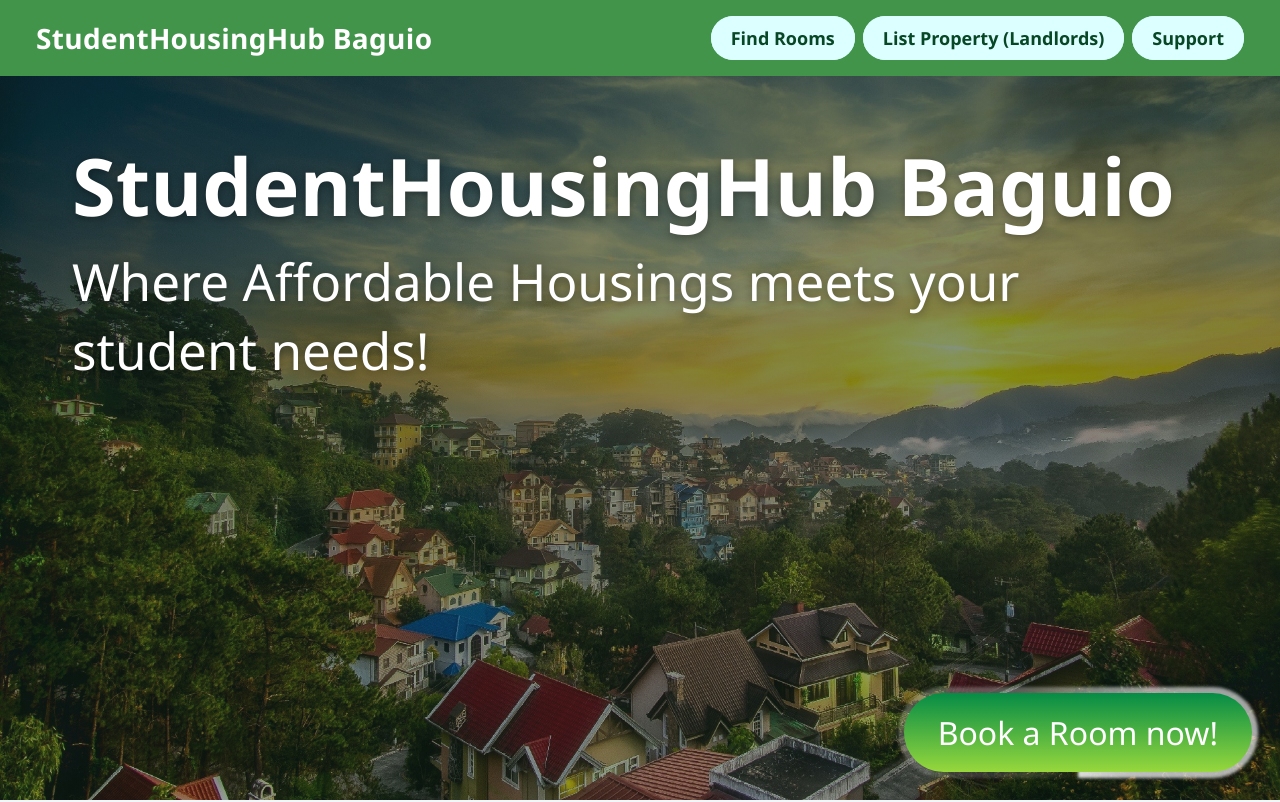
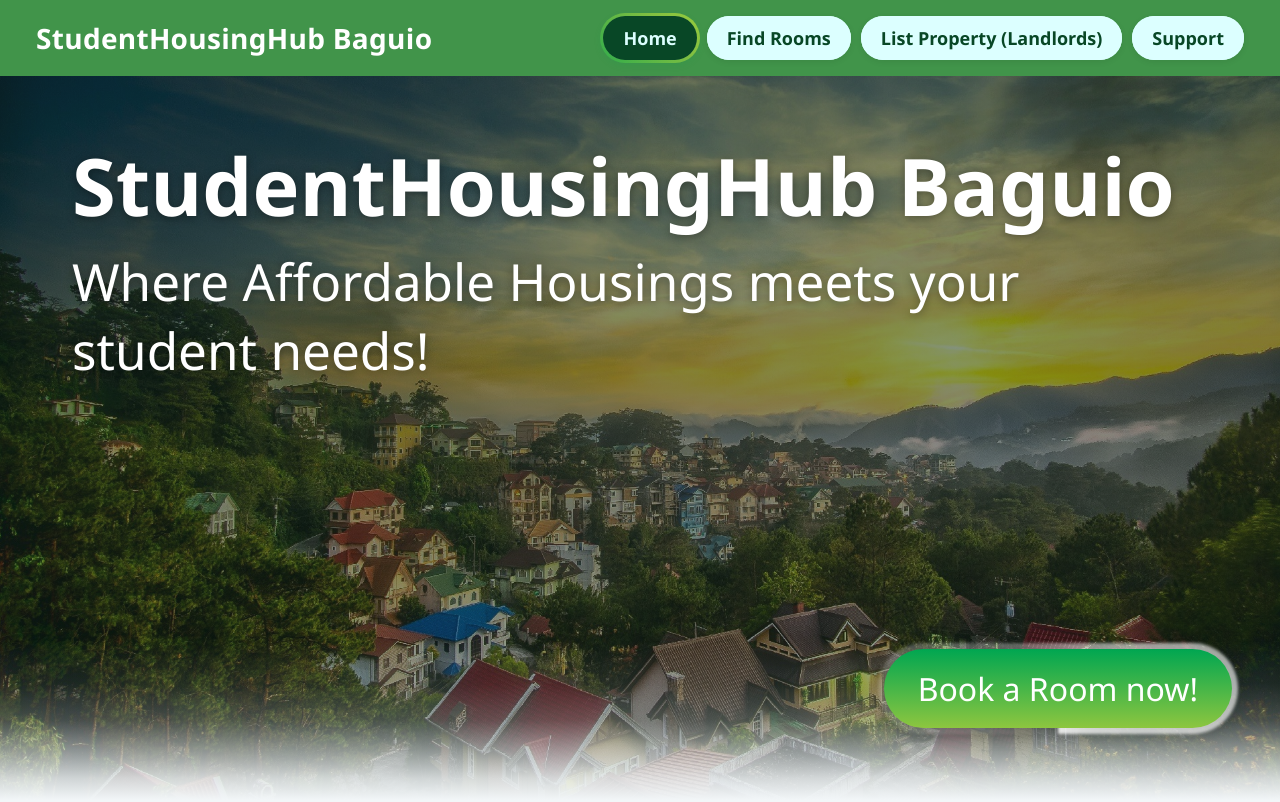
Before and after one commit to Sere-nityy/HUMCOM1_StudentHousingHubBaguio, a plain HTML site: page index.html in a window 1280 px wide. Shown: the top 802 px of the page. Drawn offline with Linux system fonts and the light colour scheme.

Commit message:
Vibecoded. Improved button glows and added them in the Header aswell. Made all of it functional.

```diff
--- a/index.html
+++ b/index.html
@@ -12,6 +12,7 @@
         <div class="brand-title"><h1>StudentHousingHub Baguio</h1></div>
 
         <nav class="nav-buttons" aria-label="Primary Navigation">
+            <a href="index.html" class="headerButton active" aria-current="page">Home</a>
             <a href="rooms.html" class="headerButton">Find Rooms</a>
             <a href="list-property.html" class="headerButton">List Property (Landlords)</a>
             <a href="support.html" class="headerButton">Support</a>
--- a/style.css
+++ b/style.css
@@ -55,7 +55,7 @@ body::after {
     z-index: -100;
     object-fit: cover;
 }
-
+/* ------------------------------------------- (1.1) HEADER PAGE ------------------------------------------- */
 .navigationBars {
     background-color: var(--color-secondary);
     display: flex;
@@ -77,13 +77,12 @@ body::after {
     letter-spacing: 0.3px;
 }
 
-
 .nav-buttons {
     display: flex;
     align-items: center;
     justify-content: center;
     flex-wrap: wrap;
-    gap: 8px;
+    gap: 10px; /* Slightly increased from 8px so the 3px glow borders never touch */
 }
 
 .headerButton {
@@ -103,60 +102,106 @@ body::after {
     line-height: 1.25;
     white-space: nowrap;
     outline: none;
-    transition: background-color 0.2s ease, transform 0.1s ease;
+    box-shadow: 0 2px 6px rgba(0, 0, 0, 0.08);
+    transition: color 0.25s ease, transform 0.15s ease, box-shadow 0.2s ease;
     z-index: 0;
     cursor: pointer;
+    user-select: none;
 }
 
 .headerButton::before {
     content: "";
     position: absolute;
-    /* Repeating #bdecff at the end makes the animation loop smoothly */
-    background: linear-gradient(45deg, #00c6ff, #2800a0, #0072ff, #00c6ff);
-    top: -3px;
-    left: -3px;
-    width: calc(100% + 6px);
-    height: calc(100% + 6px);
-    background-size: 400%;
-    z-index: -2; /* Placed behind ::after */
-    transition: opacity 0.3s ease-in-out;
-    animation: glowing 10s linear infinite;
+    inset: -3px;
+    background: linear-gradient(45deg, #00a651, #8dc63f, #d8f632, #00a651);
+    background-size: 300% 300%;
+    z-index: -2;
     border-radius: 50px;
     opacity: 0;
+    transition: opacity 0.3s ease-in-out;
+    animation: glowing 4s linear infinite;
+    animation-play-state: paused;
 }
 
 .headerButton::after {
     content: "";
+    position: absolute;
+    inset: 0;
     z-index: -1;
-    position: absolute;
-    width: 100%;
-    height: 100%;
     background-color: var(--color-headerButtons);
-    top: 0px;
-    left: 0px;
     border-radius: 50px;
+    transition: background-color 0.25s ease;
 }
 
-.headerButton:hover::before {
+/* Current Page State (.active or aria-current="page"): Permanently inverted */
+.headerButton.active,
+.headerButton[aria-current="page"] {
+    color: var(--color-headerButtons); /* Swap to #FFFFFF if --color-headerButtons is translucent */
+    box-shadow: 0 3px 10px rgba(0, 166, 81, 0.2);
+}
+
+.headerButton.active::after,
+.headerButton[aria-current="page"]::after {
+    background-color: var(--color-primary);
+}
+
+/* Shows a clean static emerald-lime border ring on the current page without constant spinning */
+.headerButton.active::before,
+.headerButton[aria-current="page"]::before {
+    opacity: 0.85;
+}
+
+/* Hover & Keyboard Focus: Inverted + Lifted + Animated Glow */
+.headerButton:hover,
+.headerButton:focus-visible {
+    color: var(--color-headerButtons);
+    transform: translateY(-2px);
+    box-shadow: 0 4px 12px rgba(0, 166, 81, 0.25);
+}
+
+.headerButton:hover::after,
+.headerButton:focus-visible::after {
+    background-color: var(--color-primary);
+}
+
+.headerButton:hover::before,
+.headerButton:focus-visible::before {
     opacity: 1;
+    animation-play-state: running;
+}
+
+/* Click / Active Press */
+.headerButton:active {
+    transform: translateY(1px) scale(0.98);
 }
 
 .headerButton:active::after {
-    background: var(--color-headerButtonsClick);
+    background-color: var(--color-headerButtonsClick);
 }
 
 @keyframes glowing {
-    0% { background-position: 0 0; }
-    50% { background-position: 400% 0; }
-    100% { background-position: 0 0; }
+    0% { background-position: 0% 50%; }
+    100% { background-position: 300% 50%; }
 }
 
+
+/* ------------------------------------------- (1.2) INTRO PAGE ------------------------------------------- */
 
 .introduction {
   position: relative;
   min-height: calc(100vh - 76px);
   width: 100%;
   background-image:
+    /* Eased 7-stop fade: eliminates hard start/stop lines */
+    linear-gradient(
+      to bottom,
+      transparent 78%,
+      color-mix(in srgb, var(--color-background) 8%, transparent) 84%,
+      color-mix(in srgb, var(--color-background) 25%, transparent) 89%,
+      color-mix(in srgb, var(--color-background) 55%, transparent) 93%,
+      color-mix(in srgb, var(--color-background) 85%, transparent) 97%,
+      var(--color-background) 100%
+    ),
     linear-gradient(rgba(15, 42, 29, 0.55), rgba(15, 42, 29, 0.45)),
     url('assets/images/BackgroundIntro.jpg');
   background-size: cover;
@@ -166,6 +211,8 @@ body::after {
   flex-direction: column;
   justify-content: flex-start;
 }
+
+
 
 .introduction-content {
     color: var(--color-introduction);
@@ -192,8 +239,8 @@ body::after {
 
 .introduction-button {
     position: absolute;
-    bottom: clamp(20px, 3vw, 28px);
-    right: clamp(20px, 3vw, 28px);
+    bottom: clamp(48px, 6vw, 72px); /* Raised from 20px–28px so it sits above the bottom fade */
+    right: clamp(24px, 4vw, 48px);  /* Optional: slightly balanced right margin to match */
     color: #FFFFFF;
     text-decoration: none;
     font-size: clamp(18px, 2.5vw, 32px);
@@ -204,6 +251,7 @@ body::after {
     transition: background-color 0.2s ease, transform 0.15s ease;
     z-index: 0;
 }
+
 
 .introduction-button::before {
     --angle: 0deg;
@@ -218,13 +266,42 @@ body::after {
     animation: 2s spin linear infinite;
 }
 
+@property --btn-top {
+    syntax: "<color>";
+    initial-value: #00a651;
+    inherits: false;
+}
+
+@property --btn-bottom {
+    syntax: "<color>";
+    initial-value: #8dc63f;
+    inherits: false;
+}
+
 .introduction-button::after {
     content: '';
     position: absolute;
     inset: 0;
-    background: linear-gradient(#058c46, #97d83c);
+    background: linear-gradient(var(--btn-top), var(--btn-bottom));
     border-radius: 50px;
     z-index: -1;
+    transition: --btn-top 0.3s ease, --btn-bottom 0.3s ease;
+}
+
+.introduction-button:hover::after {
+    --btn-top: #007a3d;
+    --btn-bottom: #4e9a26;
+}
+
+.introduction-button:active::after {
+    --btn-top: #005c2e;
+    --btn-bottom: #3b781b;
+}
+
+.introduction-button:hover::before {
+    background-image: conic-gradient(from var(--angle), #00800000, #75fb6c);
+    opacity: 1;
+    filter: blur(0.1rem);
 }
 
 @property --angle {
@@ -631,6 +708,7 @@ footer {
         right: auto;
         align-self: center;
         margin-top: 24px;
+        margin-bottom: 48px; /* Lifts the button cleanly above the bottom white fade */
         width: 100%;
         max-width: 280px;
         padding: 14px 24px;
```
Also changed, not shown: rooms.html (+1 -0 lines).
